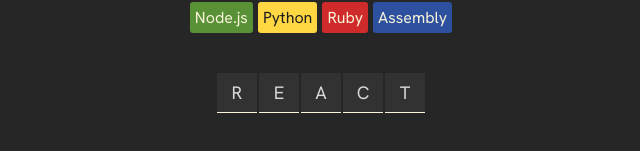
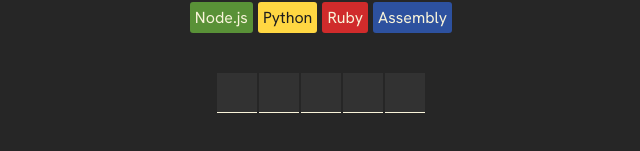
Before and after one commit to yenhtran/assembly-game, a React (Vite) app: page / in a window 1280 px wide. Shown: the part 270-421 px from the top of the page, without its empty margins (319-959 px from the left). Built offline with nearby package versions, Linux system fonts and the light colour scheme; the HTML template or start-up script is replaced by a standard one.

Commit message:
display letters if they are correct

```diff
--- a/src/App.jsx
+++ b/src/App.jsx
@@ -8,9 +8,15 @@
   const [currentWord, setCurrentWord] = useState('react');
   const [guessedLetters, setGuessedLetters] = useState([]);
 
-  const wordElements = currentWord.split('').map((letter, index) => <span
-  className='word-letter'
-  key={index}>{letter.toUpperCase()}</span>)
+  const wordElements = currentWord.split('').map((letter, index) => {
+    return (
+      <span
+        key={index}
+      >
+        {guessedLetters.includes(letter) ? letter.toUpperCase() : ''}
+      </span>
+    )
+  })
 
   const alphabet = "abcdefghijklmnopqrstuvwxyz";
 
```
